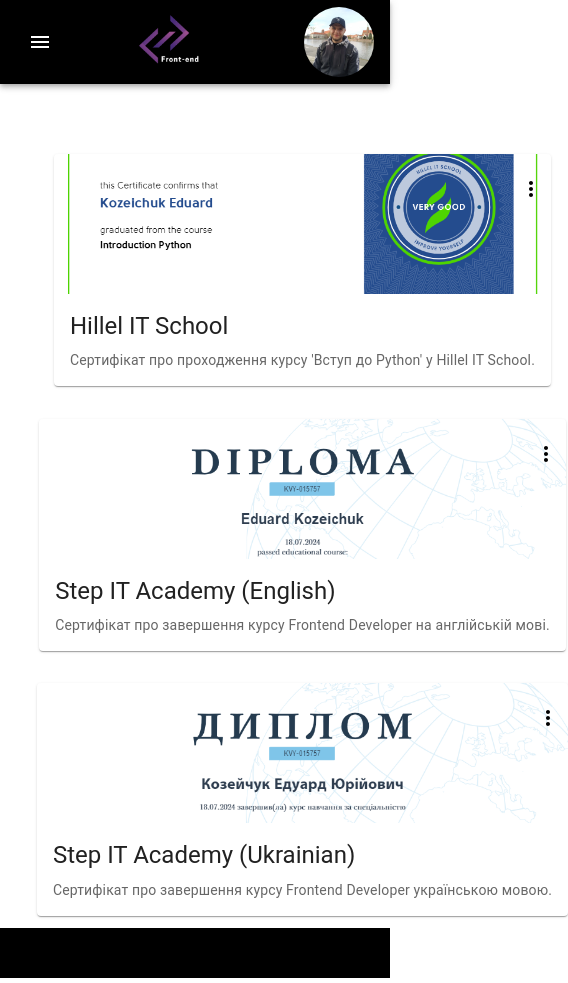
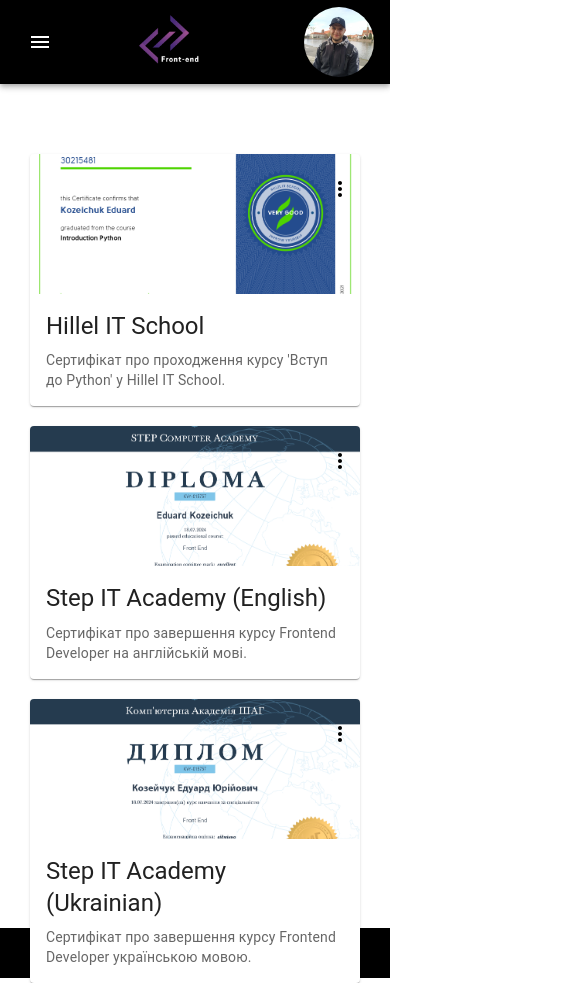
Before and after one commit to Eduardd97/website-business-card, a React (Vite) app: page /certificates in a window 390 px wide. Shown: the whole page, 568 px wide, since content can reach past the window. Built offline with nearby package versions, Linux system fonts and the light colour scheme.

Commit message:
fixe Certificate page heightt for mobile

```diff
--- a/src/components/Certificates/Certificates.css
+++ b/src/components/Certificates/Certificates.css
@@ -2,8 +2,8 @@
     display: grid;
     grid-template-columns: repeat(auto-fill, minmax(745px, 1fr));
     width: 100%;
-    height: 100vh;
-    padding: 70px 30px 0 30px;
+    /* height: 800px; */
+    padding: 70px 30px 20px 30px;
     gap: 20px;
     justify-items: center;
 }
@@ -13,3 +13,9 @@
         grid-template-columns: repeat(auto-fill, minmax(545px, 1fr));
     }
 }
+
+@media (max-width:600px) {
+    .certificate-box {
+        grid-template-columns: repeat(auto-fill, minmax(250px, 1fr));
+    }
+}
--- a/src/components/Certificates/Certificates.jsx
+++ b/src/components/Certificates/Certificates.jsx
@@ -1,4 +1,4 @@
-import { useState } from "react";
+import { useState, useEffect } from "react";
 import Header from "../Header/Header";
 import Footer from "../Footer/Footer";
 
@@ -22,26 +22,29 @@
 import DialogContentText from "@mui/material/DialogContentText";
 import Button from "@mui/material/Button";
 
-import "./Certificates.css"
+import "./Certificates.css";
 
 // Массив объектов с данными сертификатов
 const certificates = [
     {
         image: hillel,
         title: "Hillel IT School",
-        description: "Сертифікат про проходження курсу 'Вступ до Python' у Hillel IT School.",
+        description:
+            "Сертифікат про проходження курсу 'Вступ до Python' у Hillel IT School.",
         file: HillelPDF, // Путь к PDF-файлу
     },
     {
         image: EnITStepPageOne,
         title: "Step IT Academy (English)",
-        description: "Сертифікат про завершення курсу Frontend Developer на англійській мові.",
+        description:
+            "Сертифікат про завершення курсу Frontend Developer на англійській мові.",
         file: EnITStepPDF, // Путь к PDF-файлу
     },
     {
         image: UkITStepPageOne,
         title: "Step IT Academy (Ukrainian)",
-        description: "Сертифікат про завершення курсу Frontend Developer українською мовою.",
+        description:
+            "Сертифікат про завершення курсу Frontend Developer українською мовою.",
         file: UkITStepPDF, // Путь к PDF-файлу
     },
 ];
@@ -49,6 +52,23 @@
 export const Certificates = () => {
     const [open, setOpen] = useState(false);
     const [selectedCertificate, setSelectedCertificate] = useState(null);
+    const [divHeight, setDivHeight] = useState(window.innerHeight);
+
+    useEffect(() => {
+        const handleResize = () => {
+            const newHeight =
+                window.innerHeight < 900 ? 950 : window.innerHeight;
+            setDivHeight(newHeight);
+        };
+
+        // Добавляем слушателя события resize
+        window.addEventListener("resize", handleResize);
+
+        // Убираем слушателя события при размонтировании
+        return () => {
+            window.removeEventListener("resize", handleResize);
+        };
+    }, []);
 
     const handleClickOpen = (certificate) => {
         setSelectedCertificate(certificate);
@@ -61,12 +81,19 @@
     };
 
     return (
-        <div className="certificate-conteyner">
+        <div className='certificate-conteyner'>
             <Header />
 
-            <div className='certificate-box'>
+            <div className='certificate-box' style={{ height: divHeight }}>
                 {certificates.map((certificate, i) => (
-                    <Card sx={{ maxWidth: 745, height:"max-content", position: 'relative' }} key={i}>
+                    <Card
+                        sx={{
+                            maxWidth: 745,
+                            height: "max-content",
+                            position: "relative",
+                        }}
+                        key={i}
+                    >
                         <CardActionArea>
                             <CardMedia
                                 component='img'
@@ -79,7 +106,7 @@
                                 aria-label='settings'
                                 onClick={() => handleClickOpen(certificate)}
                                 sx={{
-                                  position: 'absolute',
+                                    position: "absolute",
                                     top: 15,
                                     right: 0,
                                     zIndex: 1, // Чтобы кнопка была выше остальных элементов4
@@ -90,10 +117,17 @@
                             </IconButton>
 
                             <CardContent>
-                                <Typography gutterBottom variant='h5' component='div'>
+                                <Typography
+                                    gutterBottom
+                                    variant='h5'
+                                    component='div'
+                                >
                                     {certificate.title}
                                 </Typography>
-                                <Typography variant='body2' sx={{ color: "text.secondary" }}>
+                                <Typography
+                                    variant='body2'
+                                    sx={{ color: "text.secondary" }}
+                                >
                                     {certificate.description}
                                 </Typography>
                             </CardContent>
@@ -110,21 +144,28 @@
                             {selectedCertificate.title}
                         </DialogContentText>
                         <DialogContentText>
-                            Нажмите на одну из кнопок ниже, чтобы открыть или скачать сертификат.
+                            Нажмите на одну из кнопок ниже, чтобы открыть или
+                            скачать сертификат.
                         </DialogContentText>
                     </DialogContent>
                     <DialogActions>
-                        <Button onClick={() => window.open(selectedCertificate.file, "_blank")}>
+                        <Button
+                            onClick={() =>
+                                window.open(selectedCertificate.file, "_blank")
+                            }
+                        >
                             Открыть PDF
                         </Button>
-                        <Button onClick={() => {
+                        <Button
+                            onClick={() => {
                                 const link = document.createElement("a");
                                 link.href = selectedCertificate.file; // Путь к файлу
                                 link.setAttribute("download", ""); // Атрибут для скачивания
                                 document.body.appendChild(link);
                                 link.click(); // Симуляция клика по ссылке
                                 document.body.removeChild(link); // Удаление ссылки после скачивания
-                        }}>
+                            }}
+                        >
                             Скачать PDF
                         </Button>
                         <Button onClick={handleClose}>Закрыть</Button>
```
Lines whose indentation alone changed are shown as unchanged.
